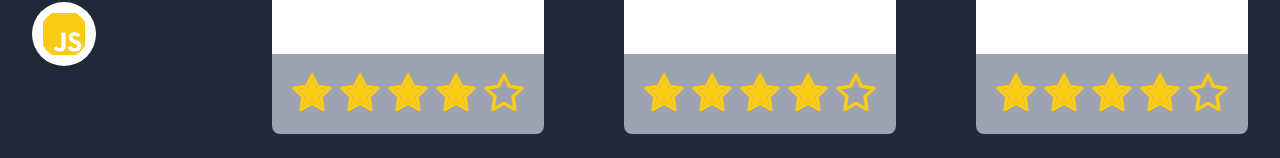
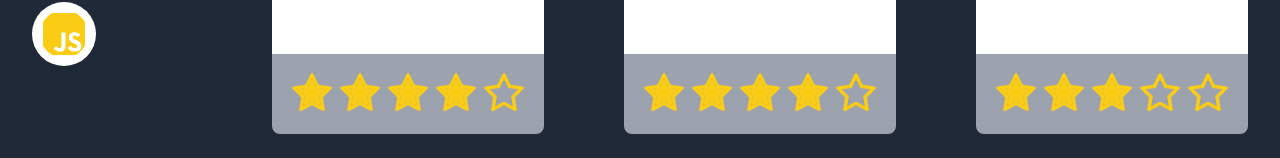
Before and after one commit to BenjaminnHuang/ReactPortfolio, a React (Vite) app: page /skills in a window 1280 px wide. Shown: the part 794-952 px from the top of the page. Built offline with nearby package versions, Linux system fonts and the light colour scheme.

Commit message:
first commit

```diff
--- a/src/components/SkillData.jsx
+++ b/src/components/SkillData.jsx
@@ -88,7 +88,7 @@ const skills = [
             star,
             star,
             star,
-            star,
+            noStar,
             noStar
         ]
     },
@@ -127,18 +127,6 @@ const skills = [
             star,
             noStar
         ]
-    },
-    {
-        key: 10,
-        skill: cIcon,
-        level:
-        [
-            star,
-            star,
-            star,
-            noStar,
-            noStar
-        ]
     }
 ]
 
--- a/src/components/data.jsx
+++ b/src/components/data.jsx
@@ -40,7 +40,7 @@ const data = [
         key: 3,
         img: '',
         vid: '../assets/SnakeGame.mp4',
-        title: 'SnakeGame',
+        title: 'Snake Game',
         description: 'Remade of a classic game called SnakeGame. Player reaches higher point by getting the fruit block without hitting themselves or the walls.',
         link: 'https://github.com/BenjaminnHuang/SnakeGame',
         languages: [
```
